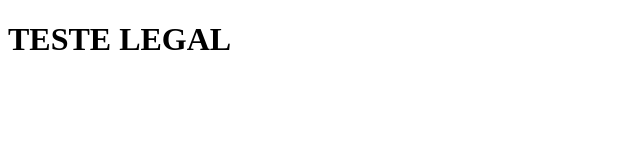
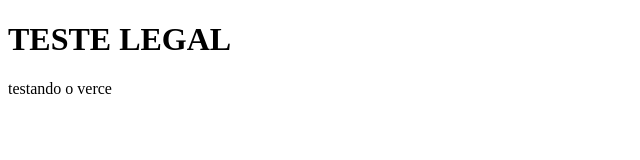
Before and after one commit to BlMedeiros/teste, a plain HTML site: page index.html in a window 1280 px wide. Shown: the whole page, without its empty margins (0-640 px from the left). Drawn offline with Linux system fonts and the light colour scheme.

Commit message:
BLM-01 testa o verce

```diff
--- a/index.html
+++ b/index.html
@@ -7,5 +7,6 @@
 </head>
 <body>
     <h1>TESTE LEGAL</h1>
+    <P>testando o verce</P>
 </body>
 </html>
```
